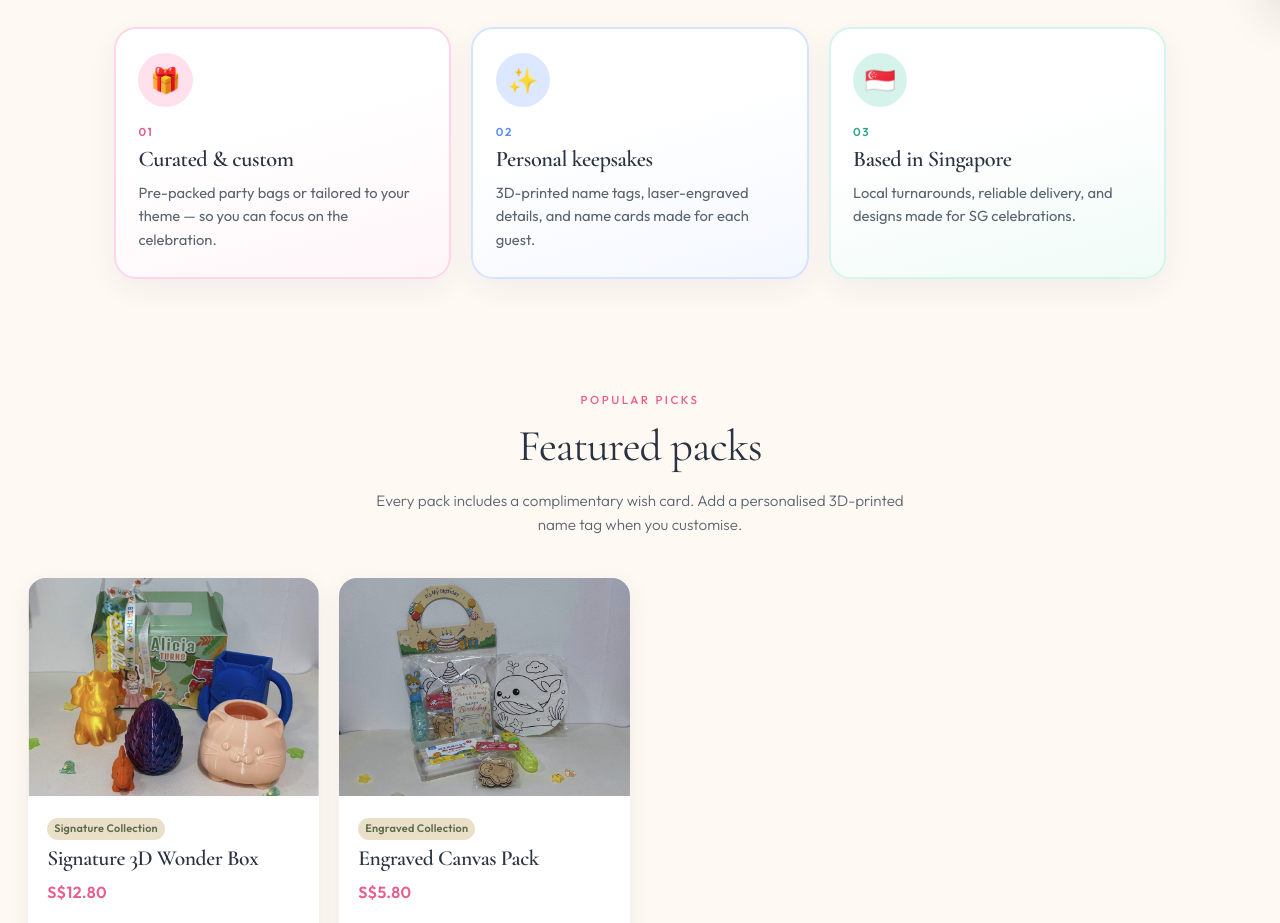
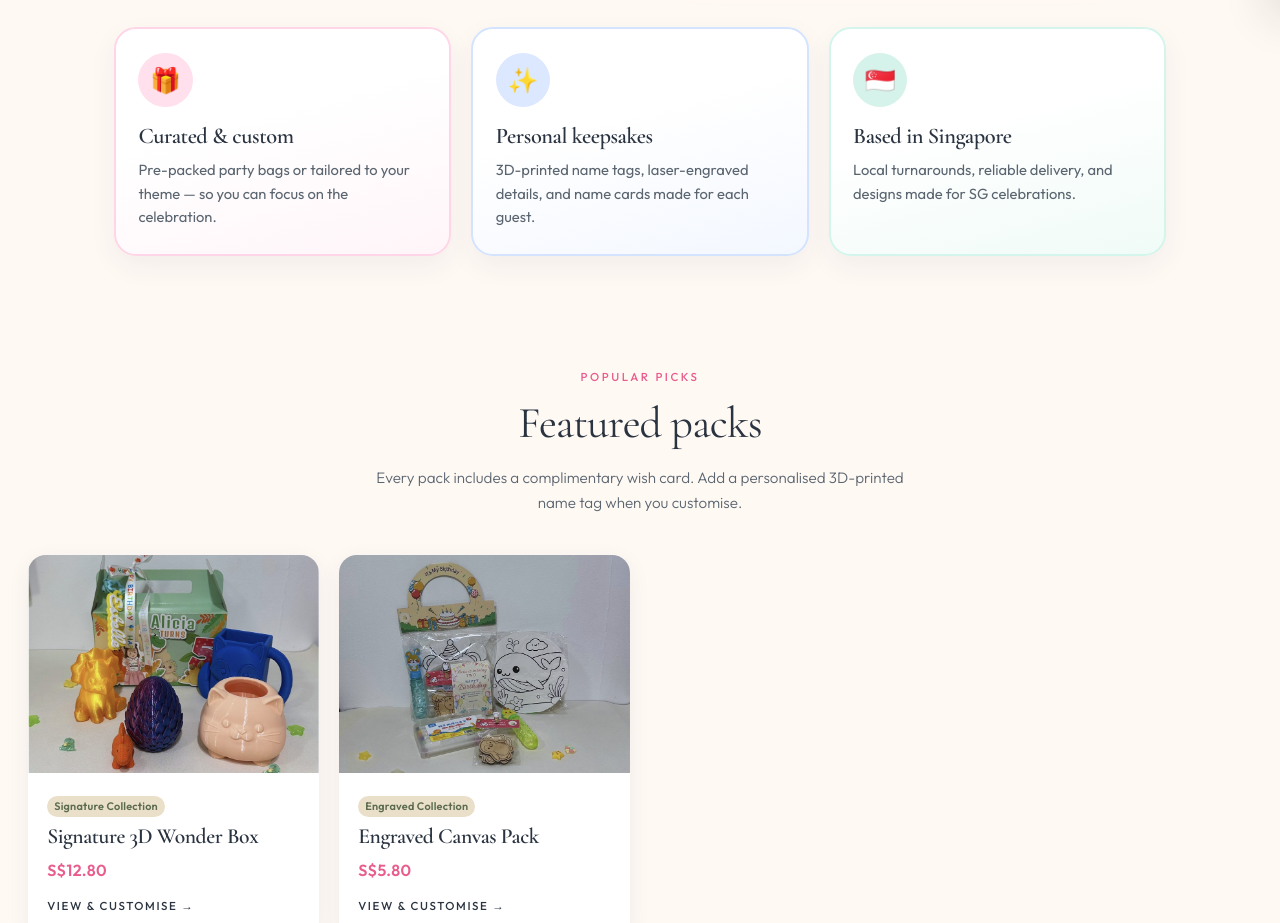
Before and after one commit to jiawun90/testing2, a website: page index.html in a window 1280 px wide. Shown: the part 780-1703 px from the top of the page. Drawn offline with nearby package versions, Linux system fonts and the light colour scheme.

Commit message:
Add files via upload

```diff
--- a/index.html
+++ b/index.html
@@ -83,7 +83,6 @@
       <div class="feature-visual" aria-hidden="true">
         <span class="feature-emoji">🎁</span>
       </div>
-      <span class="feature-num">01</span>
       <h3>Curated & custom</h3>
       <p>Pre-packed party bags or tailored to your theme — so you can focus on the celebration.</p>
     </div>
@@ -91,7 +90,6 @@
       <div class="feature-visual" aria-hidden="true">
         <span class="feature-emoji">✨</span>
       </div>
-      <span class="feature-num">02</span>
       <h3>Personal keepsakes</h3>
       <p>3D-printed name tags, laser-engraved details, and name cards made for each guest.</p>
     </div>
@@ -99,7 +97,6 @@
       <div class="feature-visual" aria-hidden="true">
         <span class="feature-emoji">🇸🇬</span>
       </div>
-      <span class="feature-num">03</span>
       <h3>Based in Singapore</h3>
       <p>Local turnarounds, reliable delivery, and designs made for SG celebrations.</p>
     </div>
--- a/styles.css
+++ b/styles.css
@@ -358,16 +358,6 @@ em { font-style: italic; color: var(--accent); }
 .feature-card-2 .feature-visual { background: #dce8ff; }
 .feature-card-3 .feature-visual { background: #d5f3ea; }
 .feature-emoji { line-height: 1; }
-.feature-num {
-  display: block;
-  font-size: 0.72rem;
-  font-weight: 600;
-  letter-spacing: 0.14em;
-  color: var(--accent);
-  margin-bottom: 0.35em;
-}
-.feature-card-2 .feature-num { color: #5b8def; }
-.feature-card-3 .feature-num { color: #2fa88a; }
 .feature-card h3 {
   font-family: var(--font-display);
   font-size: 1.4rem;
```
